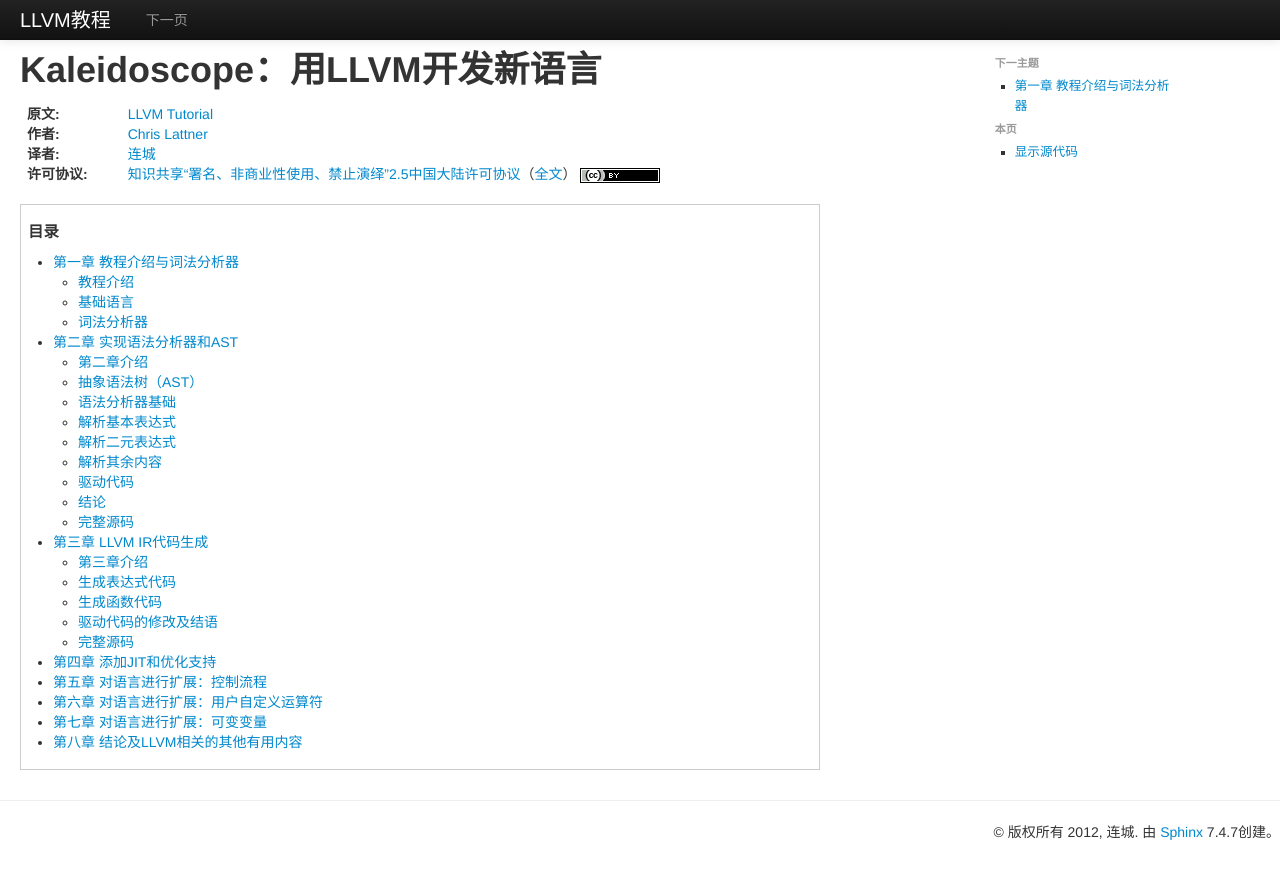
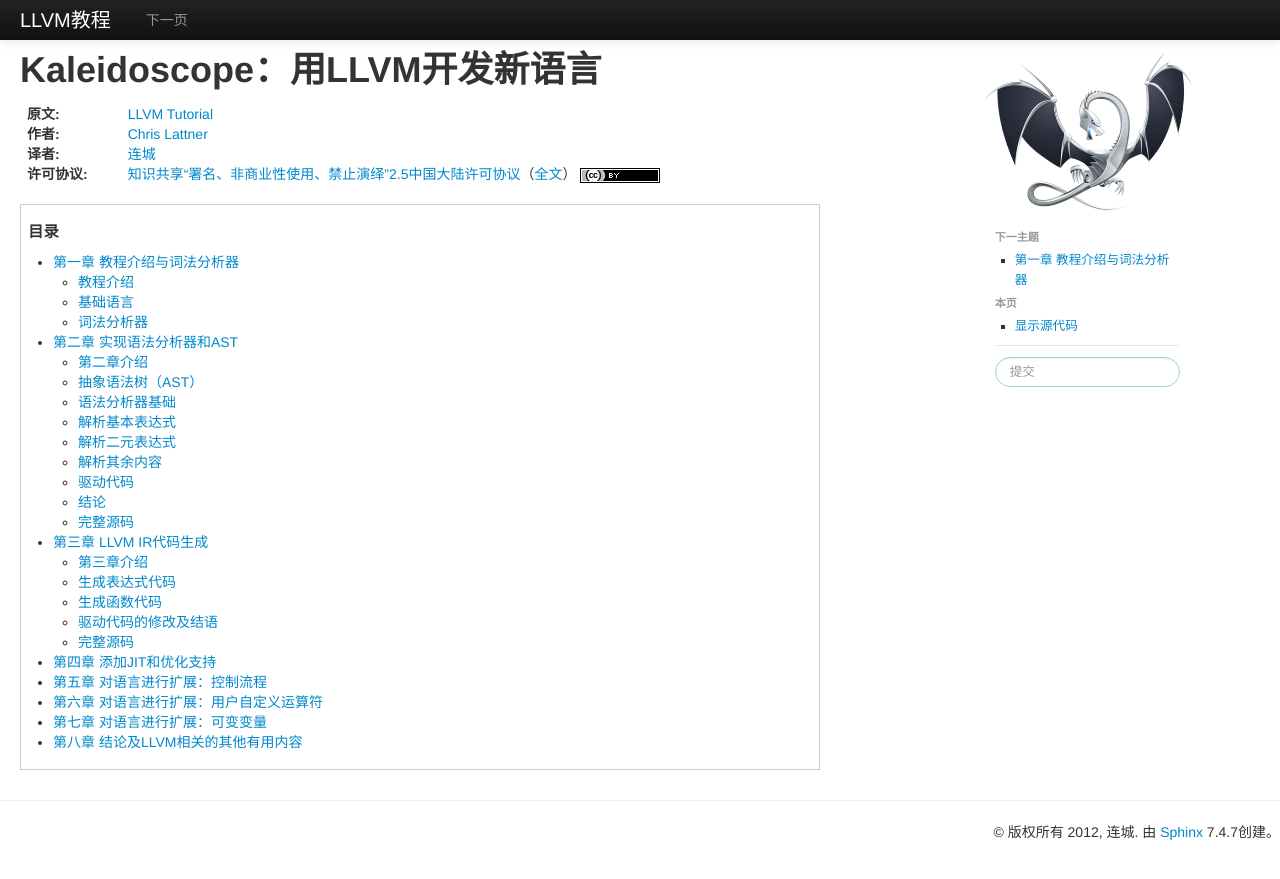
Before and after one commit to liancheng/llvm-tutorial-cn, a Sphinx documentation site: the page built from source/index.rst, in a window 1280 px wide. Shown: the top 879 px of the page. Built offline with Sphinx 7.4.7, drawn with Linux system fonts in a browser that asks for light colours.

Commit message:
Added LLVM logo

```diff
--- a/source/conf.py
+++ b/source/conf.py
@@ -99,7 +99,8 @@
 html_theme_options = {
     'nosidebar': False,
     'rightsidebar': True,
-    'stickysidebar': True
+    'stickysidebar': True,
+    'siteurl': 'http://liancheng.github.com/llvm-tutorial-cn/',
 }
 
 # Add any paths that contain custom themes here, relative to this directory.
@@ -114,7 +115,7 @@
 
 # The name of an image file (relative to this directory) to place at the top
 # of the sidebar.
-#html_logo = None
+html_logo = '_static/img/llvm-logo.png'
 
 # The name of an image file (within the static path) to use as favicon of the
 # docs.  This file should be a Windows icon file (.ico) being 16x16 or 32x32
```
Also changed, not shown: source/_static/img/llvm-logo.png (added).
